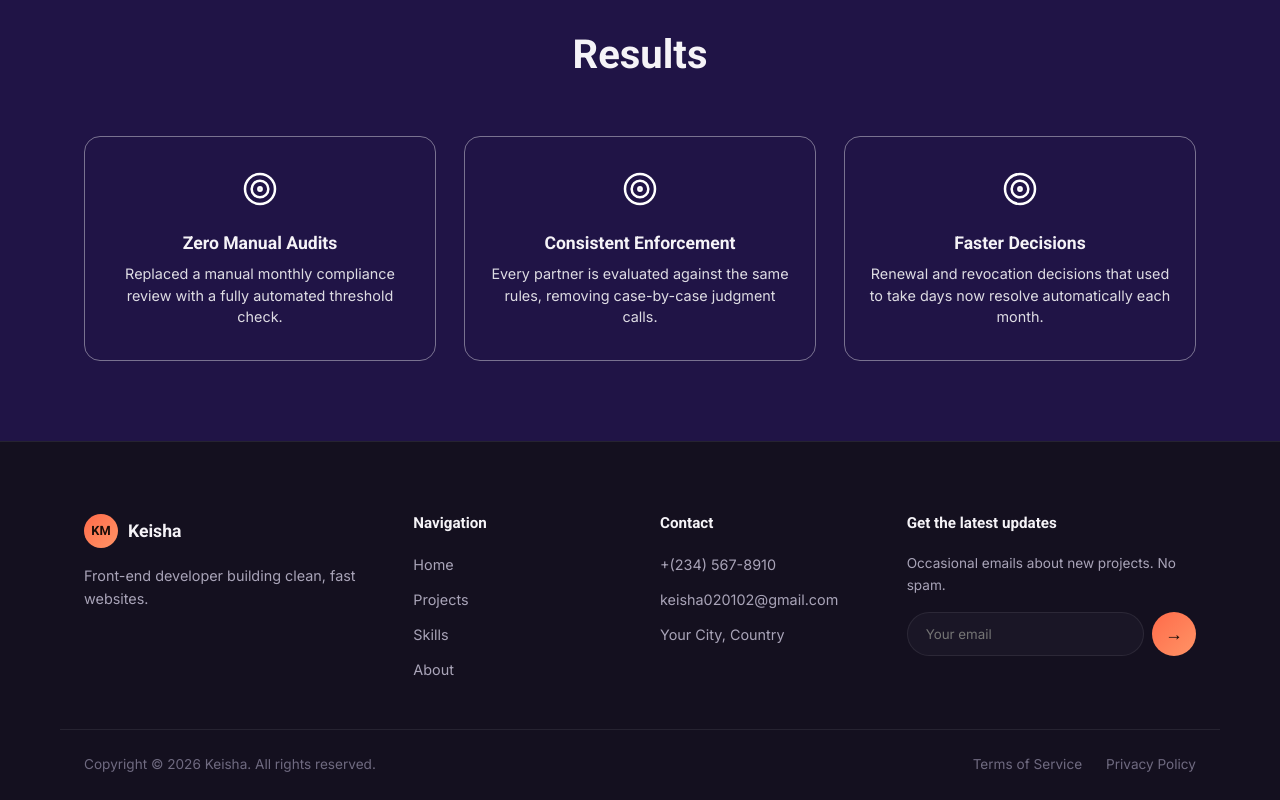
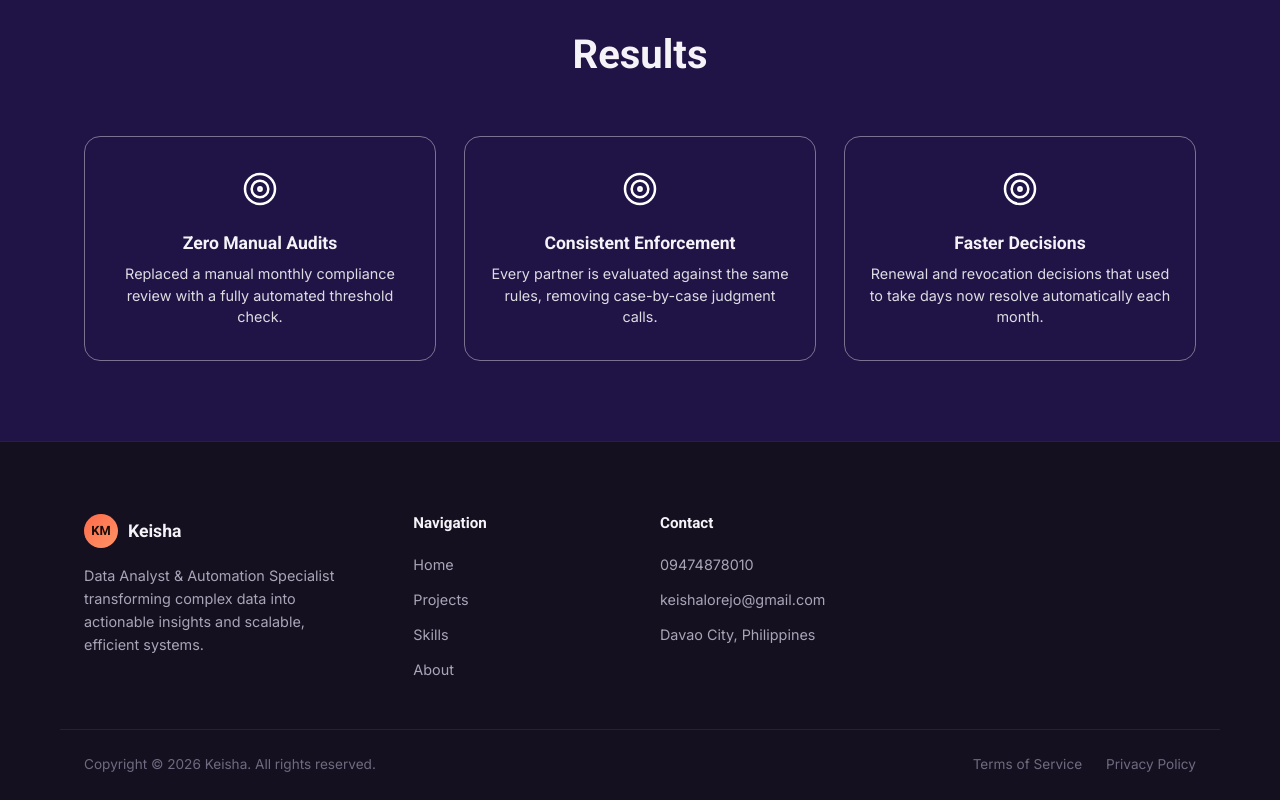
Before and after one commit to tunafish9867/PortfolioKeisha, a React (Vite) app: page /projects/b2b-partner-lifecycle in a window 1280 px wide. Shown: the part 4415-5215 px from the top of the page. Built offline with nearby package versions, Linux system fonts and the light colour scheme.

Commit message:
Change footer

```diff
--- a/src/components/Footer.jsx
+++ b/src/components/Footer.jsx
@@ -16,7 +16,7 @@ function Footer() {
             <span className="logo-badge">KM</span>
             Keisha
           </div>
-          <p>Front-end developer building clean, fast websites.</p>
+          <p>Data Analyst & Automation Specialist transforming complex data into actionable insights and scalable, efficient systems.</p>
         </div>
 
         <div className="footer-col">
@@ -32,19 +32,10 @@ function Footer() {
         <div className="footer-col">
           <h4>Contact</h4>
           <ul>
-            <li>+(234) 567-8910</li>
-            <li>keisha020102@gmail.com</li>
-            <li>Your City, Country</li>
+            <li>09474878010</li>
+            <li>keishalorejo@gmail.com</li>
+            <li>Davao City, Philippines</li>
           </ul>
-        </div>
-
-        <div className="footer-col footer-newsletter">
-          <h4>Get the latest updates</h4>
-          <p>Occasional emails about new projects. No spam.</p>
-          <form onSubmit={handleSubscribe}>
-            <input type="email" placeholder="Your email" required />
-            <button type="submit" aria-label="Subscribe">→</button>
-          </form>
         </div>
       </div>
 
```
